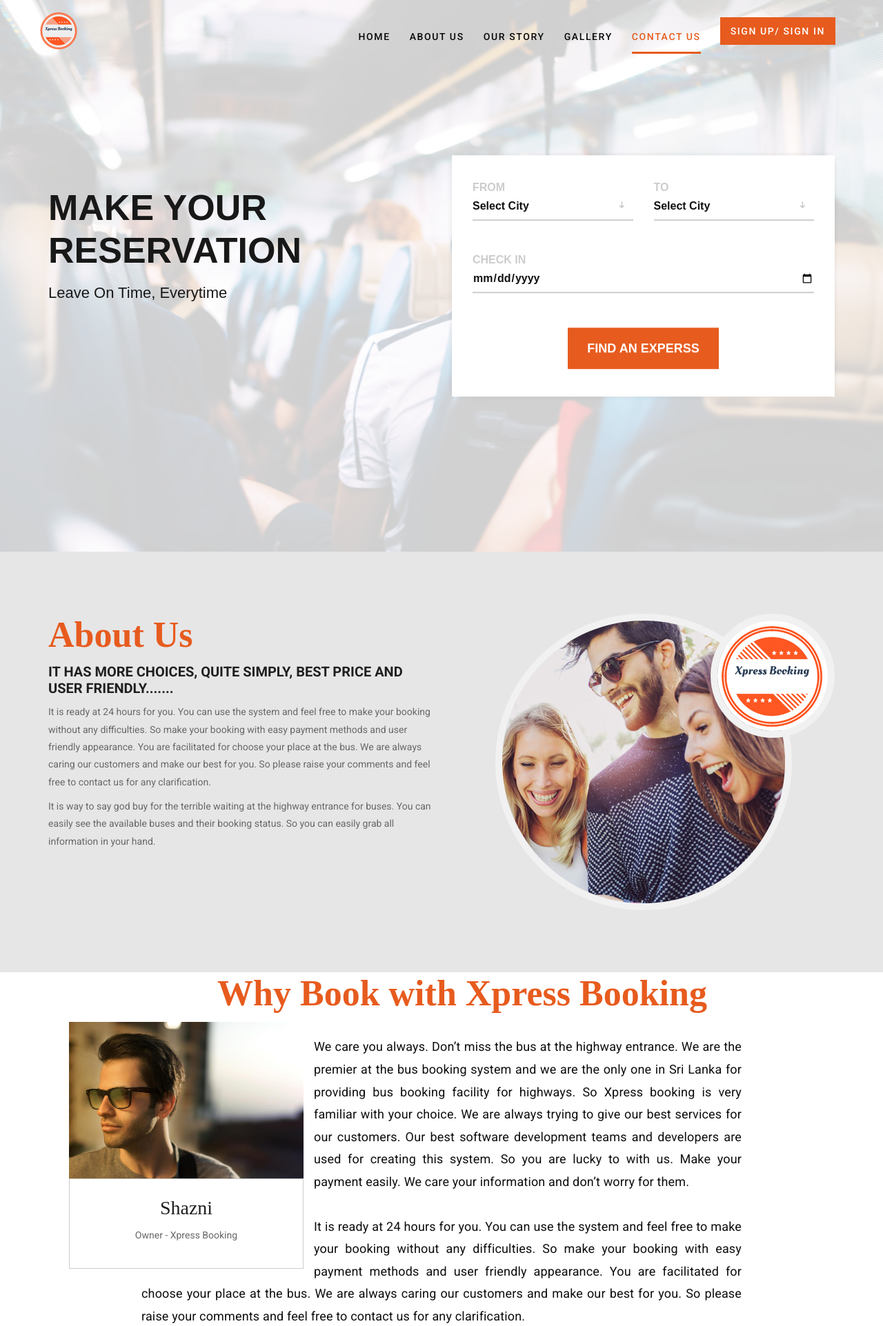
After one commit to PasinduOshadha/ExpressBooking, a PHP site: page /index.php in a window 1280 px wide. The commit adds this page. Shown: the top 1923 px of the page at 69% size. Run offline with PHP 8.4, Linux system fonts and the light colour scheme; some libraries are stand-ins or nearby versions; some web fonts are replaced.

```diff
--- a/css/styles.css
+++ b/css/styles.css
@@ -14,7 +14,7 @@
 
 #booking {
 	font-family: 'Montserrat', sans-serif;
-	background-image: url('../img/background.jpg');
+	background-image: url('../images/express.jpg');
 	background-size: cover;
 	background-position: center;
 }
@@ -94,7 +94,7 @@
 }
 
 .booking-form .form-group:not(.input-not-empty) .form-control:not(:focus) {
-	color: transparent;
+	color: #111;
 }
 
 .booking-form select.form-control {
@@ -127,7 +127,7 @@
 	color: rgba(0, 0, 0, 0.2);
 	font-weight: 700;
 	position: absolute;
-	top: 20px;
+	top: -5px;
 	left: 0px;
 	text-transform: uppercase;
 	line-height: 24px;
@@ -168,7 +168,7 @@
 ====================== */
 
 /* Main Footer */
-footer .main-footer{	padding: 20px 0;	background: #252525;}
+footer .main-footer{	padding: 50px 0;	background: #252525;}
 footer ul{	padding-left: 0;	list-style: none;}
 
 /* Copy Right Footer */
@@ -255,3 +255,31 @@
 }
 
 /* ========================== */
+
+/* by Ultarcodelk */
+
+.mb-3{
+	margin-bottom: 3rem !important;;
+}
+
+.signup-btn{
+	background-color: #e75b1e;
+	color: #fff !important;
+	padding-top: 10px !important;
+	padding-bottom: 10px !important;
+	padding-left: 15px !important;
+	padding-right: 15px !important;
+	margin-top: 25px !important;
+	border: none !important;
+}
+
+.signup-btn:hover{
+	background-color: #e75b1e !important;
+	color: #fff !important;
+	padding-top: 10px !important;
+	padding-bottom: 10px !important;
+	padding-left: 15px !important;
+	padding-right: 15px !important;
+	margin-top: 25px !important;
+	border: none !important;
+}
--- /dev/null
+++ b/index.php
@@ -0,0 +1,283 @@
+<!DOCTYPE html>
+<html>
+
+<head>
+    <title>Xpress Highway Bus Booking</title>
+    <link rel="stylesheet" href="css/bootstrap.min.css">
+    <link rel="stylesheet" href="css/style.css">
+    <link rel="stylesheet" href="css/styles.css">
+    <link id="changeable-colors" rel="stylesheet" href="css/colors/orange.css" />
+    <script src="js/modernizer.js"></script>
+</head>
+
+<body>
+    <div id="loader">
+        <div id="status"></div>
+    </div>
+    <?php
+    include_once 'template_parts/navbar.php'
+    ?>
+    <div id="banner">
+        <div id="booking" class="section">
+            <div class="section-center">
+                <div class="container">
+                    <div class="row">
+                        <div class="col-md-5">
+                            <div class="booking-cta">
+                                <h1>Make your reservation</h1>
+                                <p>Leave On Time, Everytime</p>
+                            </div>
+                        </div>
+                        <div class="col-md-6 col-md-offset-1">
+                            <div class="booking-form">
+                                <form>
+                                    <div class="row mb-3">
+                                        <div class="col-md-6 col-sm-6">
+                                            <div class="form-group">
+                                                <span class="form-label">From</span>
+                                                <select class="form-control">
+                                                    <option value="0">Select City</option>
+                                                    <option>Colombo</option>
+                                                    <option>Galle</option>
+                                                    <option>Colombo</option>
+                                                </select>
+                                                <span class="select-arrow"></span>
+                                            </div>
+                                        </div>
+                                        <div class="col-md-6 col-sm-6">
+                                            <div class="form-group">
+                                                <span class="form-label">To</span>
+                                                <select class="form-control">
+                                                    <option value="0">Select City</option>
+                                                    <option>Matara</option>
+                                                    <option>Galle</option>
+                                                    <option>Colombo</option>
+                                                </select>
+                                                <span class="select-arrow"></span>
+                                            </div>
+                                        </div>
+                                    </div>
+                                    <div class="row">
+                                        <div class="col-md-12">
+                                            <div class="form-group">
+                                                <input class="form-control" type="date" required>
+                                                <span class="form-label">Check In</span>
+                                            </div>
+                                        </div>
+
+                                    </div>
+                                    <div class="reserve-book-btn text-center">
+                                        <button class="hvr-underline-from-center" type="submit" value="SEND" id="submit">Find an Experss </button>
+                                    </div>
+                                </form>
+                            </div>
+                        </div>
+                    </div>
+                </div>
+            </div>
+        </div>
+    </div>
+    <div id="about" class="about-main pad-top-100 pad-bottom-100">
+        <div class="container">
+            <div class="row">
+                <div class="col-lg-6 col-md-6 col-sm-12 col-xs-12">
+                    <div class="wow fadeIn" data-wow-duration="1s" data-wow-delay="0.1s">
+                        <h2 class="block-title"> About Us </h2>
+                        <h3>IT HAS MORE CHOICES, QUITE SIMPLY, BEST PRICE AND USER FRIENDLY.......</h3>
+                        <p>It is ready at 24 hours for you. You can use the system and feel free to make your booking without any difficulties. So make your booking with easy payment methods and user friendly appearance. You are facilitated for choose your place at the bus. We are always caring our customers and make our best for you. So please raise your comments and feel free to contact us for any clarification. </p>
+
+                        <p>It is way to say god buy for the terrible waiting at the highway entrance for buses. You can easily see the available buses and their booking status. So you can easily grab all information in your hand. </p>
+                    </div>
+                </div>
+                <div class="col-lg-6 col-md-6 col-sm-12 col-xs-12">
+                    <div class="wow fadeIn" data-wow-duration="1s" data-wow-delay="0.1s">
+                        <div class="about-images">
+                            <img class="about-main" src="images/about-main.jpg" alt="About Main Image">
+                            <img class="about-inset" src="images/about-inset.jpg" alt="About Inset Image">
+                        </div>
+                    </div>
+                </div>
+            </div>
+        </div>
+    </div>
+    <div id="our_team">
+        <div class="container">
+            <div class="col-lg-12 col-md-12 col-sm-12 col-xs-12">
+                <div class="container">
+                    <div class="wow fadeIn" data-wow-duration="1s" data-wow-delay="0.1s">
+                        <h2 class="block-title text-center">Why Book with Xpress Booking</h2>
+                    </div>
+                </div>
+                <div class="team-box">
+                    <div class="col-md-4 col-sm-6">
+                        <div class="sf-team">
+                            <div class="thumb">
+                                <a href="#"><img src="images/staff-01.jpg" alt=""></a>
+                            </div>
+                            <div class="text-col">
+                                <h3>Shazni</h3>
+                                <p>Owner - Xpress Booking</p>
+                            </div>
+                        </div>
+                    </div>
+                    <p class="title-caption text-justify">
+                        We care you always. Don’t miss the bus at the highway entrance. We are the premier at the bus booking system and we are the only one in Sri Lanka for providing bus booking facility for highways. So Xpress booking is very familiar with your choice. We are always trying to give our best services for our customers. Our best software development teams and developers are used for creating this system. So you are lucky to with us. Make your payment easily. We care your information and don’t worry for them.<br /><br /> It is ready at 24 hours for you. You can use the system and feel free to make your booking without any difficulties. So make your booking with easy payment methods and user friendly appearance. You are facilitated for choose your place at the bus. We are always caring our customers and make our best for you. So please raise your comments and feel free to contact us for any clarification. </p>
+                    <div>
+                    </div>
+                </div>
+            </div>
+        </div>
+    </div>
+    <div id="gallery" class="gallery-main pad-top-100 pad-bottom-100">
+        <div class="container">
+            <div class="row">
+                <div class="col-lg-12 col-md-12 col-sm-12 col-xs-12">
+                    <div class="wow fadeIn" data-wow-duration="1s" data-wow-delay="0.1s">
+                        <h2 class="block-title text-center">
+                            Our Gallery
+                        </h2>
+                        <p class="title-caption text-center">We have lot of buses..... </p>
+                    </div>
+                    <div class="gal-container clearfix">
+                        <div class="col-md-8 col-sm-12 co-xs-12 gal-item">
+                            <div class="box">
+                                <img src="images/gallery_01.jpg" alt="" />
+                                </a>
+                                <div class="modal fade" id="1" tabindex="-1" role="dialog">
+                                    <div class="modal-dialog" role="document">
+                                        <div class="modal-body">
+                                            <img src="images/gallery_01.jpg" alt="" />
+                                        </div>
+                                    </div>
+                                </div>
+                            </div>
+                        </div>
+                        <div class="col-md-4 col-sm-6 co-xs-12 gal-item">
+                            <div class="box">
+                                <img src="images/gallery_02.jpg" alt="" />
+                                </a>
+                                <div class="modal fade" id="2" tabindex="-1" role="dialog">
+                                    <div class="modal-dialog" role="document">
+                                        <div class="modal-body">
+                                            <img src="images/gallery_02.jpg" alt="" />
+                                        </div>
+                                    </div>
+                                </div>
+                            </div>
+                        </div>
+                        <div class="col-md-4 col-sm-6 co-xs-12 gal-item">
+                            <div class="box">
+                                <img src="images/gallery_03.jpg" alt="" />
+                                </a>
+                                <div class="modal fade" id="3" tabindex="-1" role="dialog">
+                                    <div class="modal-dialog" role="document">
+                                        <div class="modal-body">
+                                            <img src="images/gallery_03.jpg" alt="" />
+                                        </div>
+                                    </div>
+                                </div>
+                            </div>
+                        </div>
+                        <div class="col-md-4 col-sm-6 co-xs-12 gal-item">
+                            <div class="box">
+                                <img src="images/gallery_04.jpg" alt="" />
+                                </a>
+                                <div class="modal fade" id="4" tabindex="-1" role="dialog">
+                                    <div class="modal-dialog" role="document">
+                                        <div class="modal-body">
+                                            <img src="images/gallery_04.jpg" alt="" />
+                                        </div>
+                                    </div>
+                                </div>
+                            </div>
+                        </div>
+                        <div class="col-md-4 col-sm-6 co-xs-12 gal-item">
+                            <div class="box">
+                                <img src="images/gallery_05.jpg" alt="" />
+                                </a>
+                                <div class="modal fade" id="5" tabindex="-1" role="dialog">
+                                    <div class="modal-dialog" role="document">
+                                        <div class="modal-body">
+                                            <img src="images/gallery_05.jpg" alt="" />
+                                        </div>
+                                    </div>
+                                </div>
+                            </div>
+                        </div>
+                        <div class="col-md-4 col-sm-6 co-xs-12 gal-item">
+                            <div class="box">
+                                <img src="images/gallery_06.jpg" alt="" />
+                                </a>
+                                <div class="modal fade" id="9" tabindex="-1" role="dialog">
+                                    <div class="modal-dialog" role="document">
+                                        <div class="modal-body">
+                                            <img src="images/gallery_06.jpg" alt="" />
+                                        </div>
+                                    </div>
+                                </div>
+                            </div>
+                        </div>
+                        <div class="col-md-8 col-sm-12 co-xs-12 gal-item">
+                            <div class="box">
+                                <img src="images/gallery_07.jpg" alt="" />
+                                </a>
+                                <div class="modal fade" id="10" tabindex="-1" role="dialog">
+                                    <div class="modal-dialog" role="document">
+                                        <div class="modal-body">
+                                            <img src="images/gallery_07.jpg" alt="" />
+                                        </div>
+                                    </div>
+                                </div>
+                            </div>
+                        </div>
+                        <div class="col-md-4 col-sm-6 co-xs-12 gal-item">
+                            <div class="box">
+                                <img src="images/gallery_08.jpg" alt="" />
+                                </a>
+                                <div class="modal fade" id="11" tabindex="-1" role="dialog">
+                                    <div class="modal-dialog" role="document">
+                                        <div class="modal-body">
+                                            <img src="images/gallery_08.jpg" alt="" />
+                                        </div>
+                                    </div>
+                                </div>
+                            </div>
+                        </div>
+                        <div class="col-md-4 col-sm-6 co-xs-12 gal-item">
+                            <div class="box">
+                                <img src="images/gallery_09.jpg" alt="" />
+                                </a>
+                                <div class="modal fade" id="12" tabindex="-1" role="dialog">
+                                    <div class="modal-dialog" role="document">
+                                        <div class="modal-body">
+                                            <img src="images/gallery_09.jpg" alt="" />
+                                        </div>
+                                    </div>
+                                </div>
+                            </div>
+                        </div>
+                        <div class="col-md-4 col-sm-6 co-xs-12 gal-item">
+                            <div class="box">
+                                <img src="images/gallery_10.jpg" alt="" />
+                                </a>
+                                <div class="modal fade" id="13" tabindex="-1" role="dialog">
+                                    <div class="modal-dialog" role="document">
+                                        <div class="modal-body">
+                                            <img src="images/gallery_10.jpg" alt="" />
+                                        </div>
+                                    </div>
+                                </div>
+                            </div>
+                        </div>
+                    </div>
+                </div>
+            </div>
+        </div>
+    </div>
+<!-- footer -->
+<?php
+include_once 'template_parts/footer.php';
+?>
+</body>
+
+</html>
--- a/js/custom.js
+++ b/js/custom.js
@@ -206,7 +206,7 @@
 			jQuery(".logo-header img").attr("src", "images/logo.png");
 			jQuery(".footer-logo .text-center img").attr("src", "images/logo.png");
 			return false;
-		});f
+		});
 
 		jQuery(".strong-blue-bg").on('click',function(){
 			jQuery(".logo-header img").attr("src", "images/logo2.png");
--- /dev/null
+++ b/template_parts/footer.php
@@ -0,0 +1,64 @@
+<footer id="footer" class="footer-1">
+        <div class="main-footer widgets-dark typo-light">
+            <div class="container">
+                <div class="row">
+                    <div class="col-xs-12 col-sm-6 col-md-3">
+                        <div class="widget subscribe no-box">
+                            <h5 class="widget-title">Xpress Booking<span></span></h5>
+                            <p>We are the only one in Sri Lanka for providing bus booking facility for highways</p>
+                        </div>
+                    </div>
+                    <div class="col-xs-12 col-sm-6 col-md-3">
+                        <div class="widget no-box">
+                            <h5 class="widget-title">Quick Links<span></span></h5>
+                            <ul class="thumbnail-widget">
+                                <li>
+                                    <div class="thumb-content">
+                                        <a href="#.">Get Started</a></div>
+                                </li>
+                                <li>
+                                    <div class="thumb-content">
+                                        <a href="#.">Tickets</a></div>
+                                </li>
+                                <li>
+                                    <div class="thumb-content">
+                                        <a href="#.">News</a></div>
+                                </li>
+                                <li>
+                                    <div class="thumb-content">
+                                        <a href="#.">About</a></div>
+                                </li>
+                            </ul>
+                        </div>
+                    </div>
+                    <div class="col-xs-12 col-sm-6 col-md-3">
+                        <div class="widget no-box">
+                            <h5 class="widget-title">Get Started<span></span></h5>
+                            <p>Book Your Seat Here</p>
+                            <a class="btn" href="#">Find an Express</a>
+                        </div>
+                    </div>
+                    <div class="col-xs-12 col-sm-6 col-md-3">
+                        <div class="widget no-box">
+                            <h5 class="widget-title">Contact Us<span></span></h5>
+                            <li>Phone - 0777555555</li>
+                            <li>Land Phone - 011155555</li>
+                            <li>Fax - 0111555555</li>
+                            <li>Email - xpressbooking@gmail.com</li>
+                        </div>
+                    </div>
+                </div>
+            </div>
+
+        </div>
+        <div class="footer-copyright">
+            <div class="container">
+                <div class="col-md-12 text-center">
+                    <p>Copyright Shazni &copy; All rights reserved.</p>
+                </div>
+            </div>
+        </div>
+    </footer>
+    <script src="js/all.js"></script>
+    <script src="js/bootstrap.min.js"></script>
+    <script src="js/custom.js"></script>
--- /dev/null
+++ b/template_parts/navbar.php
@@ -0,0 +1,29 @@
+<div id="site-header">
+        <header id="header" class="header-block-top">
+            <div class="container">
+                <div class="row">
+                    <div class="main-menu">
+                        <nav class="navbar navbar-default" id="mainNav">
+                            <div class="navbar-header">
+                                <div class="logo">
+                                    <a class="navbar-brand js-scroll-trigger logo-header" href="#">
+                                        <img src="images/logo.png" alt="" height="60px" width="60px">
+                                    </a>
+                                </div>
+                            </div>
+                            <div id="navbar" class="navbar-collapse collapse">
+                                <ul class="nav navbar-nav navbar-right">
+                                    <li class="active"><a href="#banner">Home</a></li>
+                                    <li><a href="#about">About us</a></li>
+                                    <li><a href="#our_team">Our Story</a></li>
+                                    <li><a href="#gallery">Gallery</a></li>
+                                    <li><a href="#footer">Contact us</a></li>
+                                    <li><a class="signup-btn" href="login.html">Sign up/ Sign in</a></li>
+                                </ul>
+                            </div>
+                        </nav>
+                    </div>
+                </div>
+            </div>
+        </header>
+    </div>
```
Also changed, not shown: signup.php (added, +132 -0 lines), images/express.jpg (added), 1 other file.
